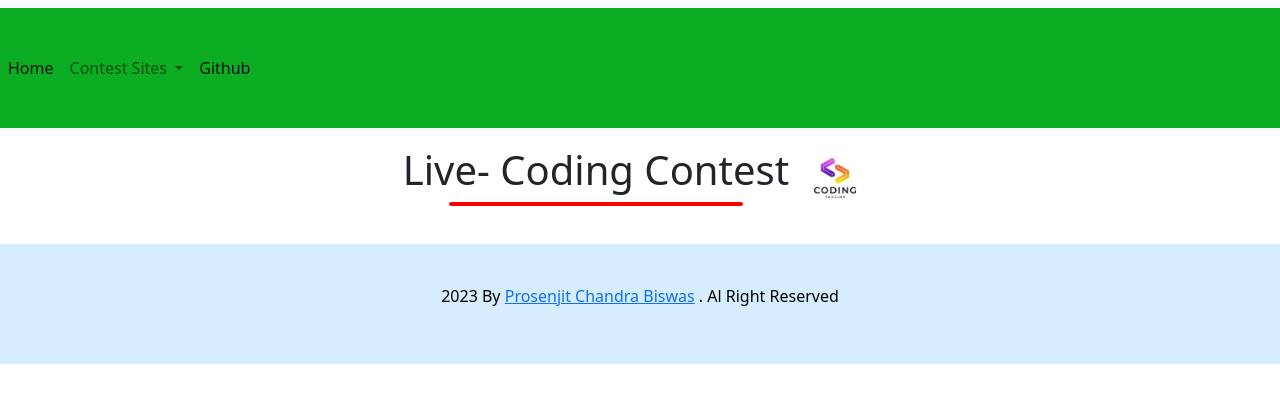
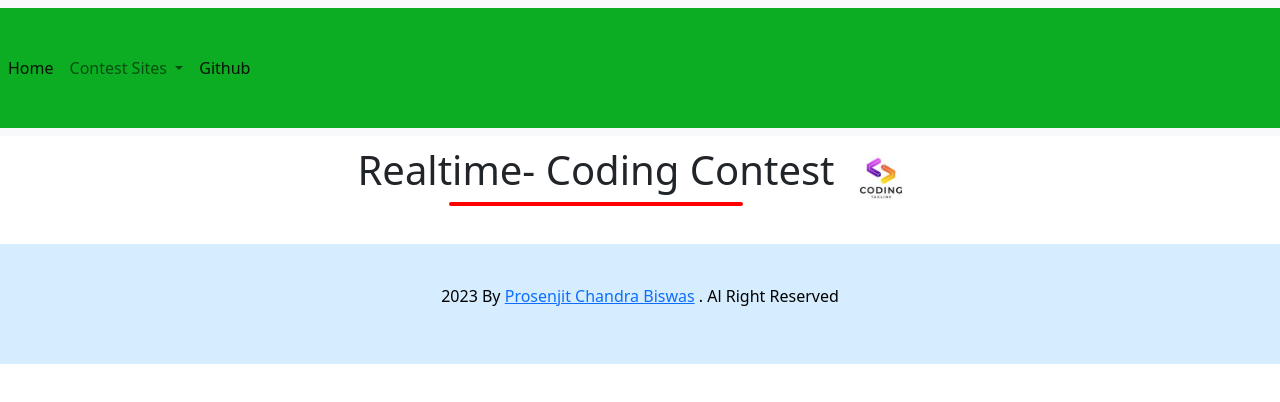
Before and after one commit to prosenjit07/livecontest, a plain HTML site: page index.html in a window 1280 px wide. Drawn offline with nearby package versions, Linux system fonts and the light colour scheme; no server answers; some icons are missing.

Commit message:
Update index.html

```diff
--- a/index.html
+++ b/index.html
@@ -5,7 +5,7 @@
     <meta charset="UTF-8">
     <meta http-equiv="X-UA-Compatible" content="IE=edge">
     <meta name="viewport" content="width=device-width, initial-scale=1.0">
-    <title>Live-Coding Contest</title>
+    <title>Realtime-Coding Contest</title>
     <link rel="icon" type="image/icon" href="Assets/image/favicon.ico" sizes="96x96">
     <link rel="stylesheet" href="style.css">
     <!-- bootstarap -->
@@ -81,7 +81,7 @@
             <div class="d-flex justify-content-center">
 
                 <div>
-                    <h1 class="headTitle">Live- Coding Contest</h1>
+                    <h1 class="headTitle">Realtime- Coding Contest</h1>
                     <div class="line"></div>
                 </div>
                 <div>
```
